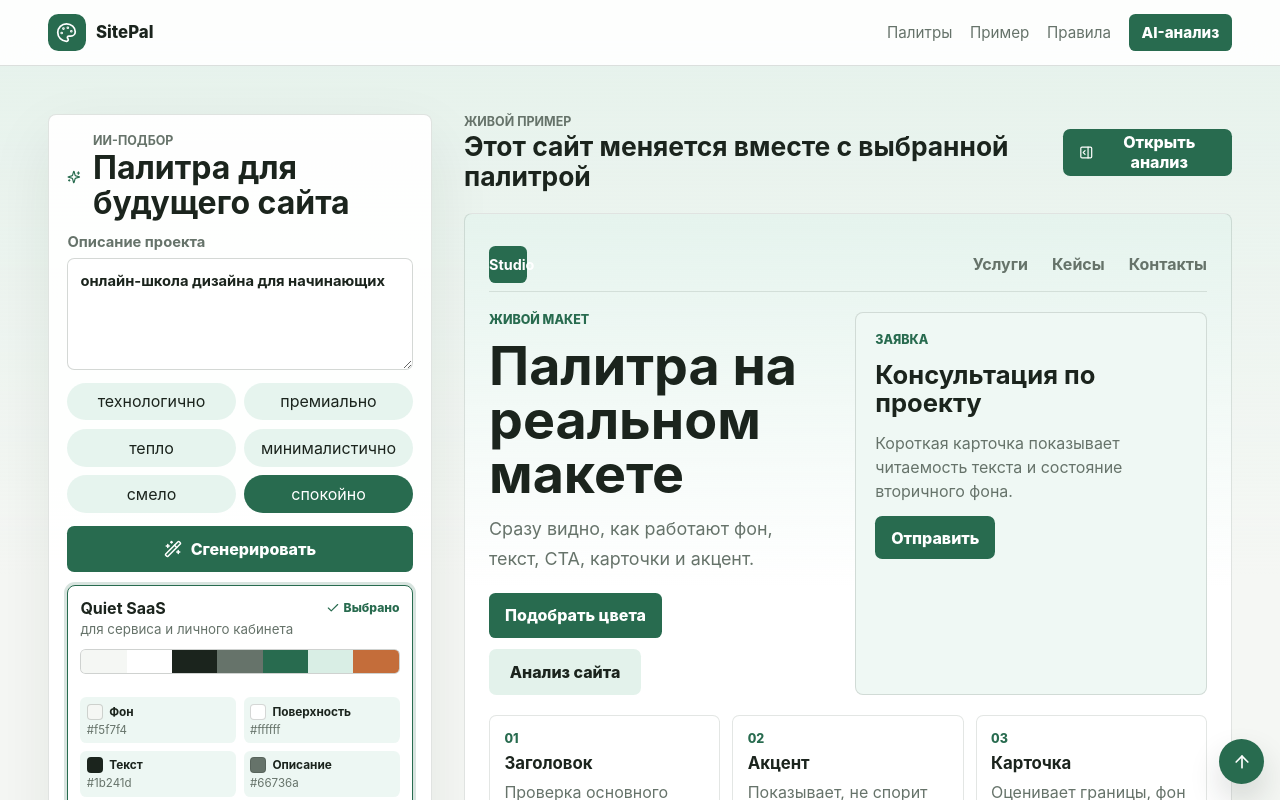
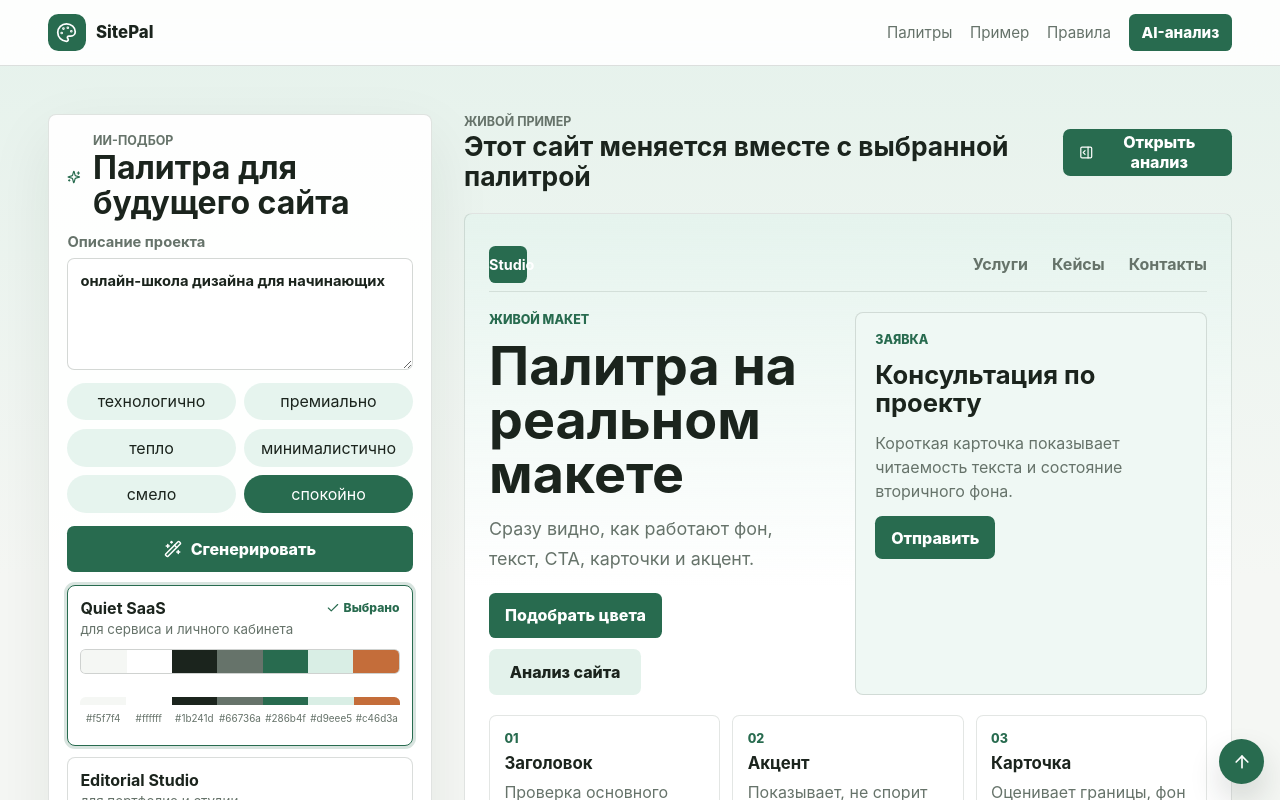
Before and after one commit to selfnesss/sitepal, a React (Vite) app: page / in a window 1280 px wide. Shown: the top 800 px of the page. Built offline with nearby package versions, Linux system fonts and the light colour scheme.

Commit message:
Compact selected palette color codes

```diff
--- a/src/main.tsx
+++ b/src/main.tsx
@@ -412,7 +412,7 @@ function App() {
                       >
                         <span style={{ background: color }} />
                         <strong>{colorRoleLabels[role as ColorRole]}</strong>
-                        <code>{copiedColor === color ? "copied" : color}</code>
+                        <code>{copiedColor === color ? "✓" : color}</code>
                       </button>
                     ))}
                   </div>
--- a/src/styles.css
+++ b/src/styles.css
@@ -373,53 +373,63 @@ h2 {
 
 .palette-inline-codes {
   display: grid;
-  grid-template-columns: repeat(2, minmax(0, 1fr));
-  gap: 0.45rem;
+  grid-template-columns: repeat(7, minmax(0, 1fr));
+  gap: 0;
   padding: 0 0.75rem 0.75rem;
 }
 
 .inline-code {
   display: grid;
   min-width: 0;
-  min-height: 2.45rem;
-  grid-template-columns: 1rem minmax(0, 1fr);
-  align-items: center;
-  gap: 0.2rem 0.4rem;
-  padding: 0.4rem;
-  border-radius: 0.4rem;
-  background: color-mix(in srgb, var(--secondary), transparent 52%);
+  min-height: 2.2rem;
+  grid-template-rows: 0.45rem minmax(0, 1fr);
+  align-items: stretch;
+  gap: 0;
+  padding: 0;
+  overflow: hidden;
+  border-radius: 0;
+  background: var(--surface);
   color: var(--text);
-  text-align: left;
+  text-align: center;
 }
 
 .inline-code span {
   display: block;
-  width: 1rem;
-  height: 1rem;
-  border: 1px solid color-mix(in srgb, var(--text), transparent 82%);
-  border-radius: 0.25rem;
+  width: 100%;
+  height: 100%;
+  border: 0;
+  border-radius: 0;
 }
 
 .inline-code strong {
+  position: absolute;
+  width: 1px;
+  height: 1px;
   overflow: hidden;
-  font-size: 0.74rem;
-  text-overflow: ellipsis;
-  white-space: nowrap;
+  clip: rect(0 0 0 0);
 }
 
 .inline-code code {
-  grid-column: 1 / -1;
   overflow: hidden;
   color: var(--muted);
   font-family: inherit;
-  font-size: 0.72rem;
+  font-size: clamp(0.48rem, 1vw, 0.62rem);
+  line-height: 1.7rem;
   text-overflow: ellipsis;
   white-space: nowrap;
 }
 
 .inline-code.copied {
   border-color: var(--primary);
-  background: color-mix(in srgb, var(--secondary), transparent 28%);
+  background: color-mix(in srgb, var(--secondary), transparent 24%);
+}
+
+.palette-inline-codes .inline-code:first-child {
+  border-radius: 0.35rem 0 0 0.35rem;
+}
+
+.palette-inline-codes .inline-code:last-child {
+  border-radius: 0 0.35rem 0.35rem 0;
 }
 
 .experience {
```
